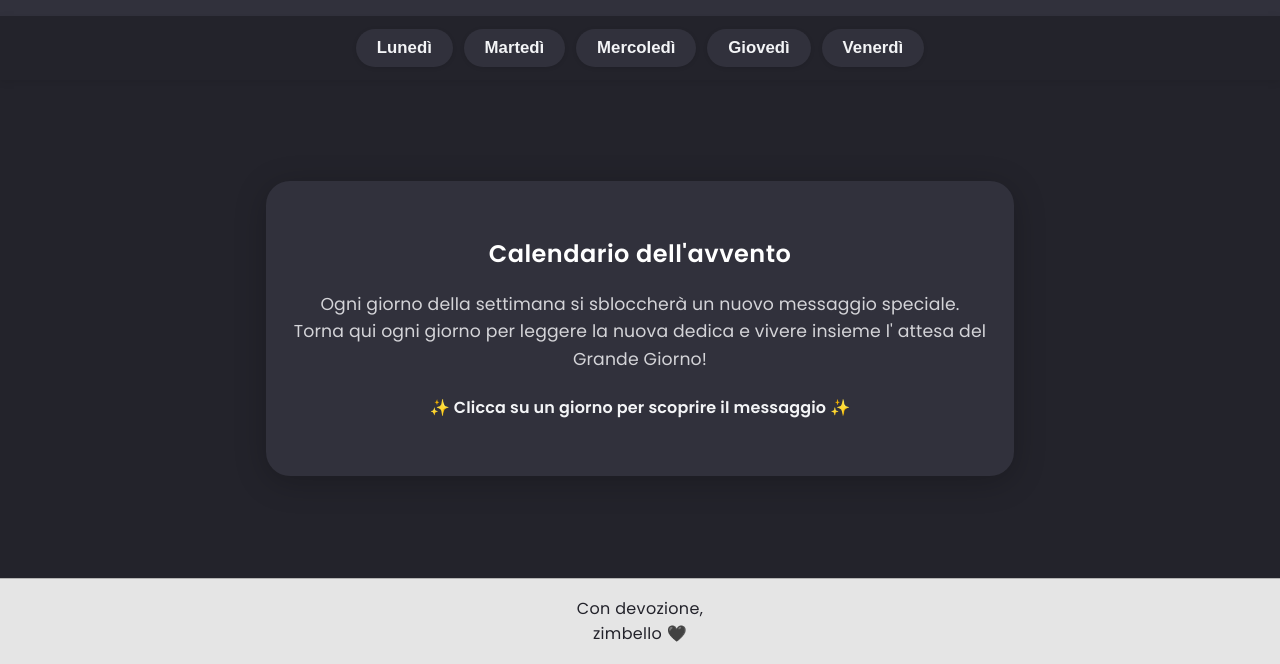
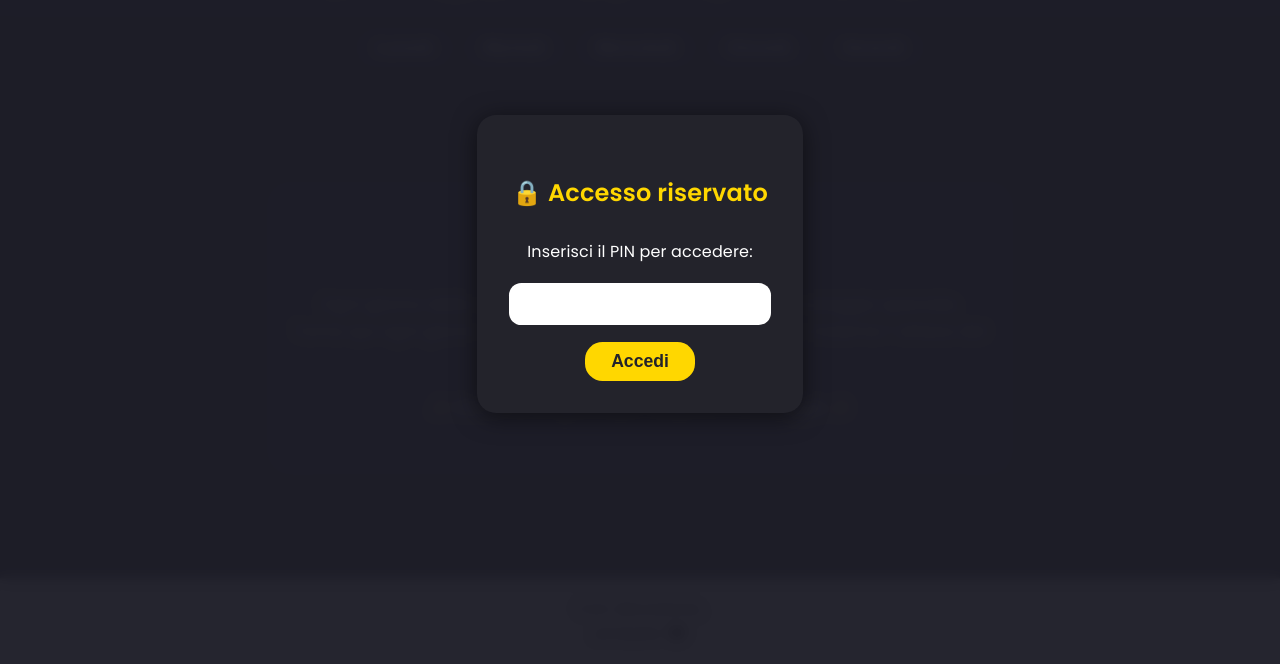
Before and after one commit to IovineNicola/hello-birthday, a plain HTML site: page index.html in a window 1280 px wide. Shown: the part 136-800 px from the top of the page. Drawn offline with Linux system fonts and the light colour scheme.

Commit message:
improvements

```diff
--- a/index.html
+++ b/index.html
@@ -170,6 +170,25 @@
   </style>
 </head>
 <body>
+  <div id="pin-modal" style="
+    position:fixed;top:0;left:0;width:100vw;height:100vh;
+    background:rgba(30,30,40,0.96);z-index:9999;display:flex;align-items:center;justify-content:center;
+    flex-direction:column;backdrop-filter:blur(2px);">
+    <div style="background:#23232b;padding:2.5rem 2rem 2rem 2rem;border-radius:1.2rem;box-shadow:0 4px 24px #0008;text-align:center;">
+      <h2 style="color:#ffd700;margin-bottom:1.2em;">🔒 Accesso riservato</h2>
+      <p style="color:#fff;margin-bottom:1.2em;">Inserisci il PIN per accedere:</p>
+      <input id="pin-input" type="password" maxlength="8" style="padding:0.6em 1em;font-size:1.1em;border-radius:0.7em;border:none;outline:none;margin-bottom:1em;">
+      <br>
+      <button id="pin-btn" style="padding:0.5em 1.5em;border-radius:1em;background:#ffd700;color:#23232b;font-weight:600;font-size:1.1em;border:none;cursor:pointer;">Accedi</button>
+      <p id="pin-error" style="color:#ff6b6b;margin-top:1em;display:none;">PIN errato. Riprova.</p>
+    </div>
+  </div>
+  <div id="blur-overlay" style="
+    position:fixed;top:0;left:0;width:100vw;height:100vh;
+    background:rgba(0,0,0,0.08);backdrop-filter:blur(6px);
+    z-index:999;pointer-events:none;display:none;">
+  </div>
+
   <header>
     <h1>👑 Settimana Santa dei 30 👑</h1>
     <p>Un piccolo omaggio per accompagnare la Regina verso il Suo compleanno</p>
@@ -191,6 +210,13 @@
 
   <footer>
     Con devozione,<br>zimbello 🖤
+    <br>
+    <a id="contatta-zimbello"
+       href="https://wa.me/393665011071?text=Ciao%20zimbello%2C%20ho%20letto%20il%20calendario%20della%20Regina!"
+       target="_blank"
+       style="display:inline-block;margin-top:0.7em;color:#25d366;font-weight:600;text-decoration:none;font-size:1.08em;">
+      📱 Contatta zimbello su WhatsApp
+    </a>
   </footer>
 
   <script>
@@ -271,6 +297,51 @@
     card.appendChild(backLink);
   }
 
+  // --- PIN MODALE ---
+  const CORRECT_PIN = "050925"; // Cambia qui il PIN
+  const pinModal = document.getElementById('pin-modal');
+  const blurOverlay = document.getElementById('blur-overlay');
+  const pinInput = document.getElementById('pin-input');
+  const pinBtn = document.getElementById('pin-btn');
+  const pinError = document.getElementById('pin-error');
+
+  // Nascondi il link WhatsApp finché il PIN non è corretto
+  const contattaZimbello = document.getElementById('contatta-zimbello');
+
+  function unlockSite() {
+    pinModal.style.display = "none";
+    blurOverlay.style.display = "none";
+    document.body.style.overflow = "";
+    if (contattaZimbello) contattaZimbello.style.display = "inline-block";
+  }
+
+  function lockSite() {
+    pinModal.style.display = "flex";
+    blurOverlay.style.display = "block";
+    document.body.style.overflow = "hidden";
+    pinInput.value = "";
+    pinError.style.display = "none";
+    pinInput.focus();
+    if (contattaZimbello) contattaZimbello.style.display = "none";
+  }
+
+  pinBtn.onclick = function() {
+    if (pinInput.value === CORRECT_PIN) {
+      unlockSite();
+    } else {
+      pinError.style.display = "block";
+      pinInput.value = "";
+      pinInput.focus();
+    }
+  };
+
+  pinInput.addEventListener("keydown", function(e) {
+    if (e.key === "Enter") pinBtn.click();
+  });
+
+  // Blocca il sito all'avvio
+  window.addEventListener("DOMContentLoaded", lockSite);
+
   // Mostra la home all'avvio
   window.onload = showHome;
   </script>
```
